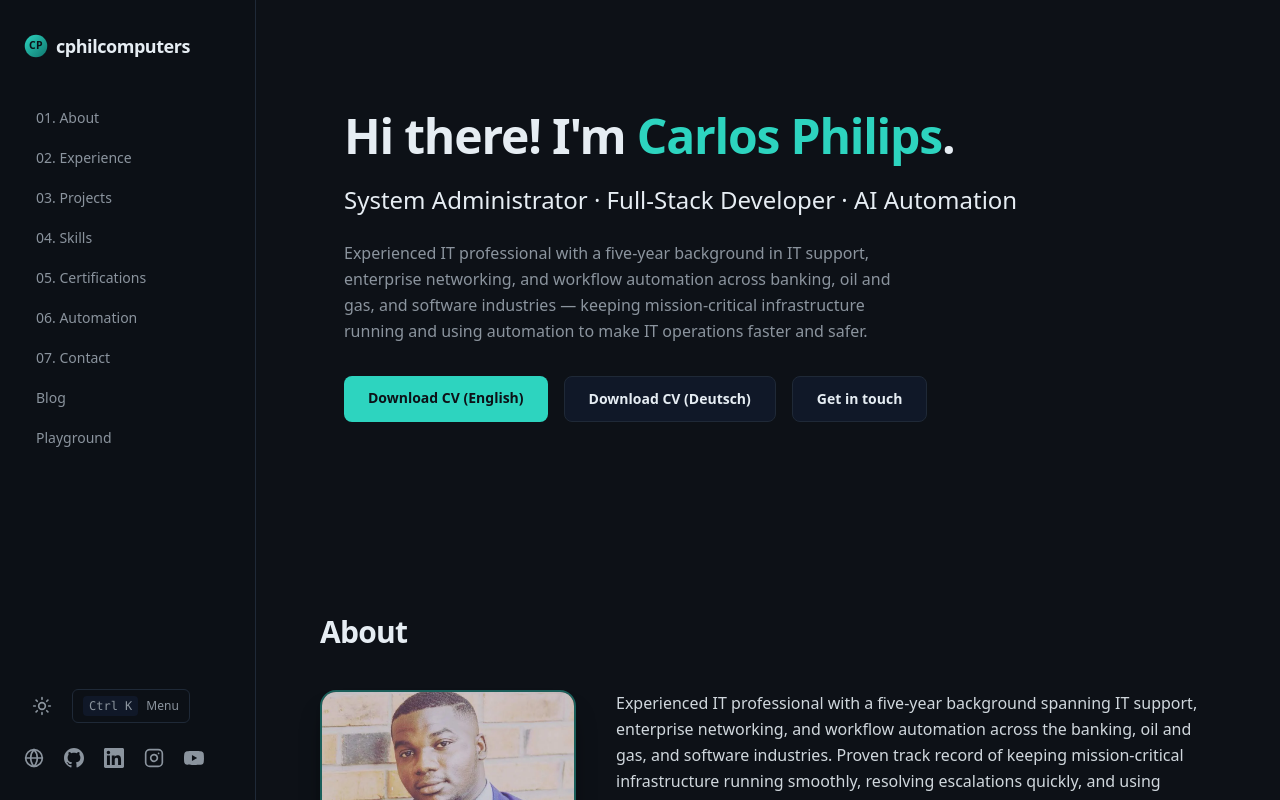
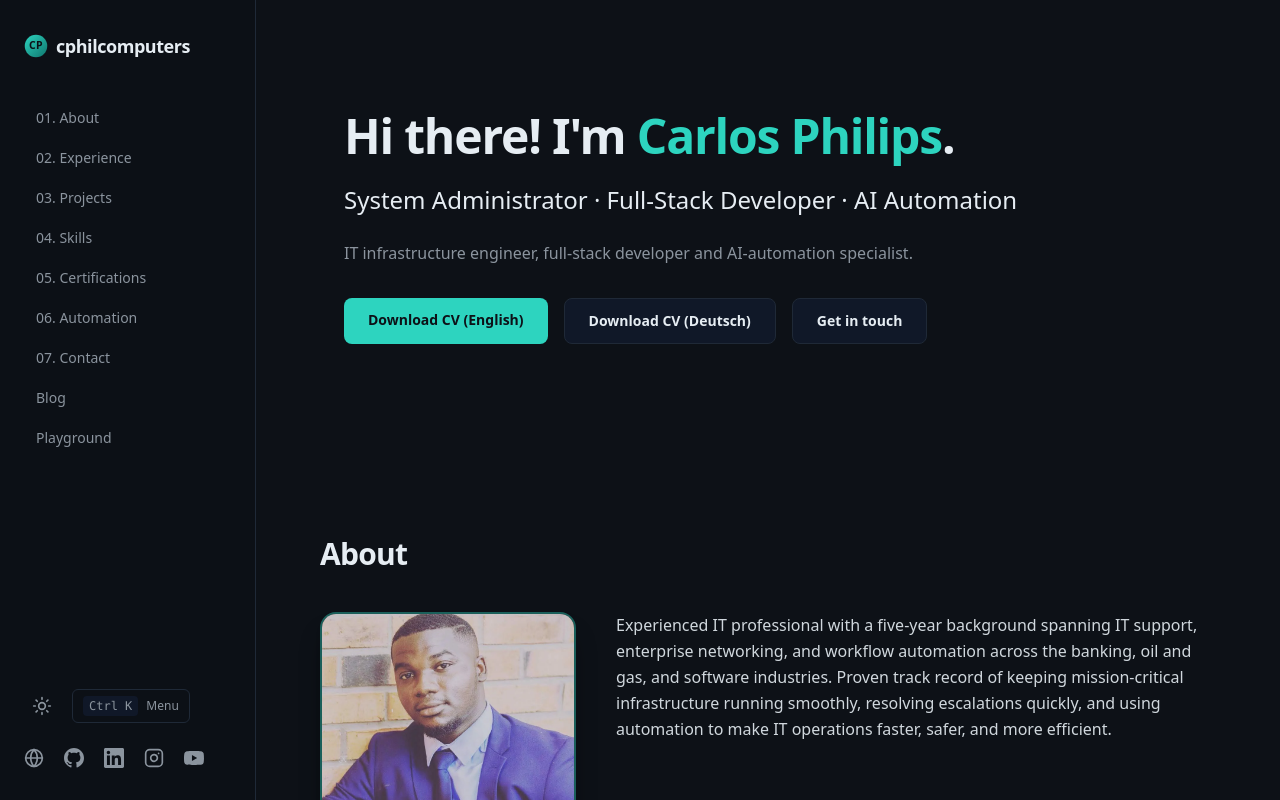
Before and after one commit to Khallitos/cphilcomputers_blogpost, a Next.js app: page / in a window 1280 px wide. Shown: the top 800 px of the page. Built offline with nearby package versions, Linux system fonts and the light colour scheme.

Commit message:
Homepage hero: use short one-liner tagline, drop em dash

```diff
--- a/src/components/home/Hero.tsx
+++ b/src/components/home/Hero.tsx
@@ -14,10 +14,8 @@ export default function Hero() {
         <TypingText text={SITE.roleLine} />
       </p>
       <p className="max-w-xl text-sm leading-relaxed text-muted sm:text-base">
-        Experienced IT professional with a five-year background in IT support,
-        enterprise networking, and workflow automation across banking, oil and
-        gas, and software industries — keeping mission-critical infrastructure
-        running and using automation to make IT operations faster and safer.
+        IT infrastructure engineer, full-stack developer and AI-automation
+        specialist.
       </p>
       <div className="mt-2 flex flex-wrap gap-4">
         <a
```
